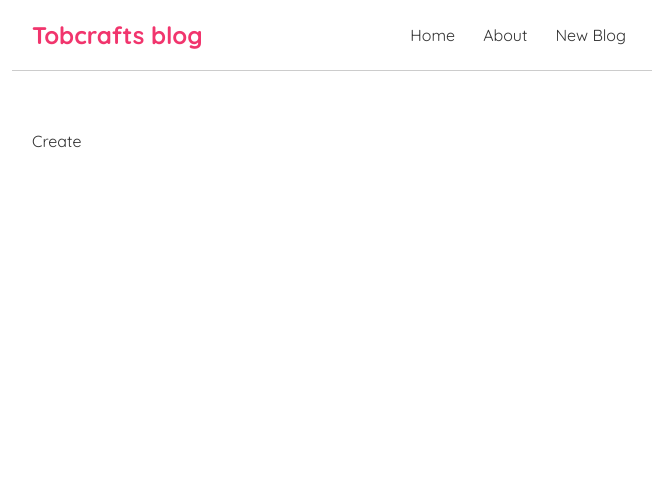
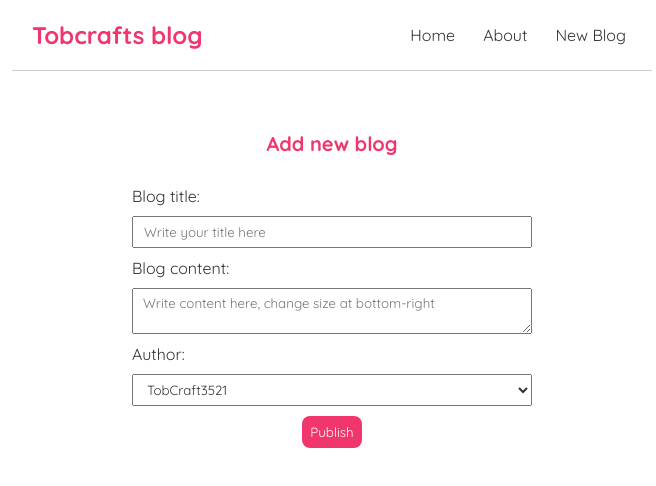
Before and after one commit to TobCraft3521/learn-react-app, a React (Create React App) app: page /create in a window 1280 px wide. Shown: the top 486 px of the page, without its empty margins (308-964 px from the left). Built offline with nearby package versions, Linux system fonts and the light colour scheme.

Commit message:
Added deleting and adding feature + styles v1.0

```diff
--- a/data/db.json
+++ b/data/db.json
@@ -23,6 +23,18 @@
       "body": "lorem ipsum...",
       "author": "user1",
       "id": 4
+    },
+    {
+      "title": "Custom blog",
+      "body": "Written on the new blog side",
+      "author": "TobCraft3521",
+      "id": 5
+    },
+    {
+      "title": "Another blog",
+      "body": "abc",
+      "author": "TobCraft3521",
+      "id": 6
     }
   ]
 }
--- a/src/Blog.js
+++ b/src/Blog.js
@@ -1,9 +1,20 @@
-import { useParams } from "react-router-dom";
+import { useParams, useNavigate } from "react-router-dom";
 import useFetch from "./UseFetch";
 
 const Blog = () => {
     const { id } = useParams()
     const { data: blog, error } = useFetch("http://localhost:8000/blogs/" + id)
+
+    const navigate = useNavigate()
+
+    const handleDelete = () => {
+        fetch("http://localhost:8000/blogs/" + id, {
+            method: "DELETE"
+        }).then(() => {
+            navigate("/")
+        })
+    }
+
     return (
         <div className="blog-details">
 
@@ -12,7 +23,7 @@ const Blog = () => {
                 <article>
                     <h2>{blog.title}</h2>
                     <p>Written by {blog.author}</p>
-                    <div>{blog.body}</div>
+                    <div id="body">{blog.body}</div>
                 </article>
             )}
 
@@ -20,6 +31,8 @@ const Blog = () => {
             <br />
 
             Blog id {id}
+            <br />
+            <button onClick={handleDelete} >Delete</button>
         </div>
     )
 }
--- a/src/Create.js
+++ b/src/Create.js
@@ -1,7 +1,41 @@
+import { useState } from "react";
+import { useNavigate } from "react-router-dom"
 const Create = () => {
+    const [title, setTitle] = useState("")
+    const [body, setBody] = useState("")
+    const [author, setAuthor] = useState("TobCraft3521")
+    const navigate = useNavigate()
+    const handleSubmit = (e) => {
+        e.preventDefault()
+        const blog = { title, body, author }
+
+        fetch("http://localhost:8000/blogs", {
+            method: "POST",
+            headers: { "Content-Type": "application/json" },
+            body: JSON.stringify(blog)
+        }).then(() => {
+            console.log("Published post")
+            navigate("/")
+        }).catch((error)=>console.error)
+    }
+
     return (
-        <div>
-Create
+        <div className="create">
+            <h2>Add new blog</h2>
+            <form onSubmit={handleSubmit}>
+                <label>Blog title:</label>
+                <input placeholder="Write your title here" type="text" required value={title} onChange={(e) => setTitle(e.target.value)} />
+                <label>Blog content:</label>
+                <textarea placeholder="Write content here, change size at bottom-right" required value={body} onChange={(e) => setBody(e.target.value)}></textarea>
+                <label>Author:</label>
+                <select value={author} onChange={(e) => setAuthor(e.target.value)}>
+                    <option value="TobCraft3521">TobCraft3521</option>
+                    <option value="ClaryCraft3521">ClaryCraft3521</option>
+                    <option value="user1">user1</option>
+                    <option value="user2">user2</option>
+                </select>
+                <button>Publish</button>
+            </form>
         </div>
     )
 }
--- a/src/index.css
+++ b/src/index.css
@@ -68,6 +68,60 @@
   margin-bottom: 10px;
 }
 
+.blog-details #body {
+  background: #e0e0e0;
+  padding: 16px;
+  border-radius: 8px;
+}
+
+.blog-details button {
+  background: #f1356d;
+  color: #ffff;
+  border: 0;
+  padding: 8px;
+  border-radius: 8px;
+  cursor: pointer;
+}
+
 .blog-details div {
   margin: 20px 0;
 }
+
+/*Add blog*/
+/* create new blog form */
+.create {
+  max-width: 400px;
+  margin: 0 auto;
+  text-align: center;
+}
+
+.create label {
+  text-align: left;
+  display: block;
+}
+
+.create h2 {
+  font-size: 20px;
+  color: #f1356d;
+  margin-bottom: 30px;
+}
+
+.create input,
+.create textarea,
+.create select {
+  width: 100%;
+  padding: 6px 10px;
+  margin: 10px 0;
+  border: 1px solid •#ddd;
+  box-sizing: border-box;
+  display: block;
+}
+
+.create button {
+  background: #f1356d;
+  color: #ffff;
+  border: 0;
+  padding: 8px;
+  border-radius: 8px;
+  cursor: pointer;
+}
```
Lines whose indentation alone changed are shown as unchanged.
